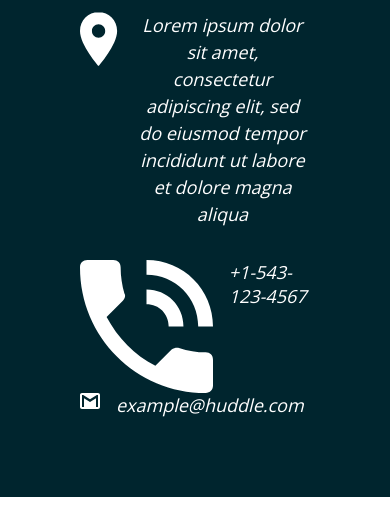
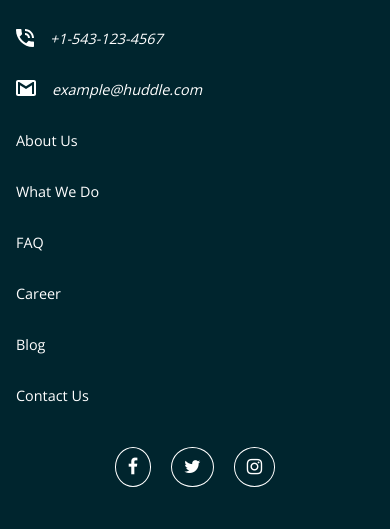
Before and after one commit to elahemirzaee/Huddle-landing-page, a plain HTML site: page index.html in a window 390 px wide. Shown: the part 3125-3654 px from the top of the page. Before the commit the page ends 3622 px from the top, so only its background shows below. Drawn offline with nearby package versions, Linux system fonts and the light colour scheme; files whose address does not match are found by name.

Commit message:
handle footer responsive

```diff
--- a/index.html
+++ b/index.html
@@ -89,6 +89,7 @@
         <div class="logo">
             <img src="images/logo.svg" alt="Logo">
         </div>
+        <div class="footer-container">
             <address>
                 <ul class="addresses">
                     <li>
@@ -110,6 +111,20 @@
                     </li>
                 </ul>
             </address>
+            <div class="footer-links">
+                <a href="#">About Us</a>
+                <a href="#">What We Do</a>
+                <a href="#">FAQ</a>
+                <a href="#">Career</a>
+                <a href="#">Blog</a>
+                <a href="#">Contact Us</a>
+            </div>
+            <div class="social">
+                <a href="#" class="fa fa-facebook"></a>
+                <a href="#" class="fa fa-twitter"></a>
+                <a href="#" class="fa fa-instagram"></a>
+            </div>
+        </div>
     </footer>
 </main>
 <script src="app.js"></script>
--- a/style.css
+++ b/style.css
@@ -240,14 +240,23 @@ footer {
     /*height: 400px;*/
 }
 
+.logo {
+    margin-bottom: 2rem;
+}
+
 .logo img {
     filter: brightness(0) invert(1);
+}
+
+.footer-container {
+    display: flex;
+    justify-content: space-between;
+    /*align-items: center;*/
 }
 
 .addresses {
     flex-direction: column;
     align-items: flex-start;
-    margin-top: 2rem;
 }
 
 .addresses li {
@@ -260,7 +269,46 @@ footer {
     color: white;
     text-decoration: none;
     margin-bottom: 2rem;
+    text-align: left;
 }
+
+.footer-links {
+    display: grid;
+    grid-template-columns: auto auto;
+    gap: 0 2rem;
+    height: 140px;
+}
+
+.footer-links a {
+    color: white;
+    text-decoration: none;
+    transition: all 0.6s ease-in-out;
+}
+
+.footer-links a:hover {
+    text-decoration: underline;
+}
+
+.social a {
+    /*width: 15px;*/
+    /*height: 15px;*/
+    border-radius: 50%;
+    border: 1px solid var(--white);
+    padding: 10px 12px;
+    margin: 10px;
+    color: white;
+    text-decoration: none;
+    transition: all 0.6s ease-in-out;
+}
+
+.social a:hover {
+    color: var(--pink);
+    border-color: var(--pink);
+}
+
+/*.social a:hover .social {*/
+/*    border-color: var(--pink);*/
+/*}*/
 
 /*
 MEDIA QUERIES
@@ -364,14 +412,37 @@ MEDIA QUERIES
         padding: 1rem;
     }
 
-    /*.question-card h4 {*/
-    /*    text-align: center;*/
-    /*}*/
+    .footer-links {
+        grid-template-columns: auto;
+        gap: 2rem;
+        height: auto;
+        margin-bottom: 2rem;
+    }
+    .addresses li p , .addresses li a, .footer-links a {
+        font-size: 0.9rem;
+    }
 }
 
 @media (max-width: 1200px) {
     .card {
         padding: 2rem;
+    }
+
+    footer {
+        padding: 10rem 1rem 2rem;
+    }
+
+    .footer-container {
+        flex-direction: column;
+    }
+
+    .addresses li img {
+        width: auto;
+    }
+    .social {
+        display: flex;
+        justify-content: center;
+        align-items: center;
     }
 }
 
```
Lines whose indentation alone changed are shown as unchanged.
